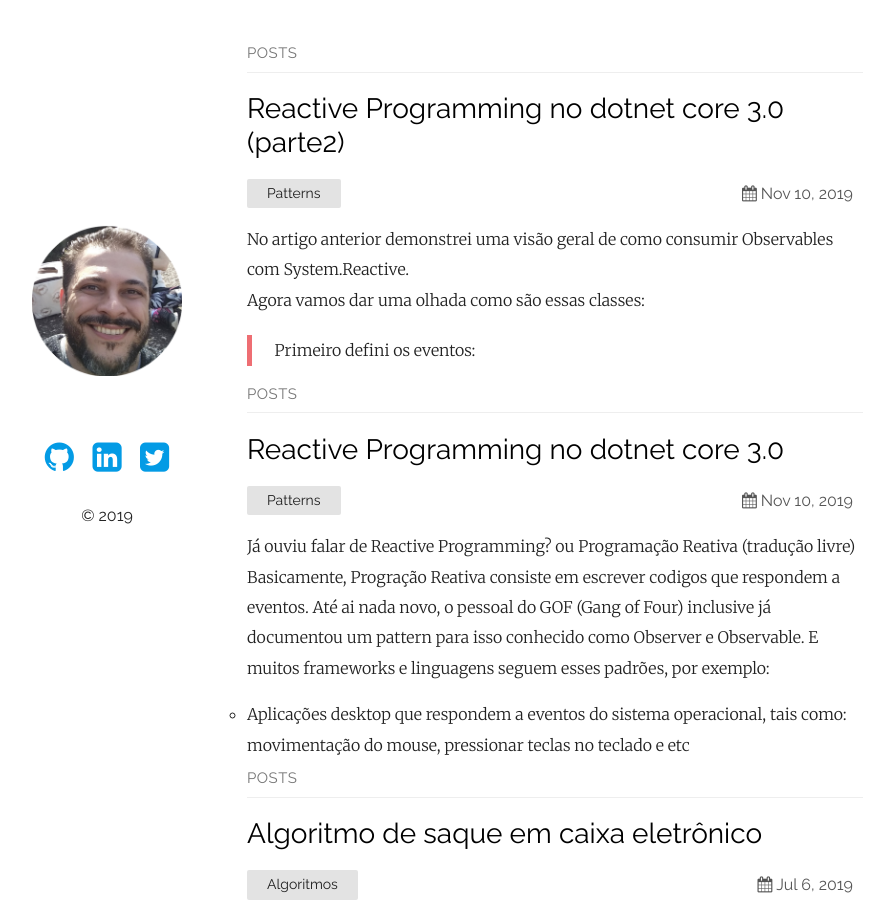
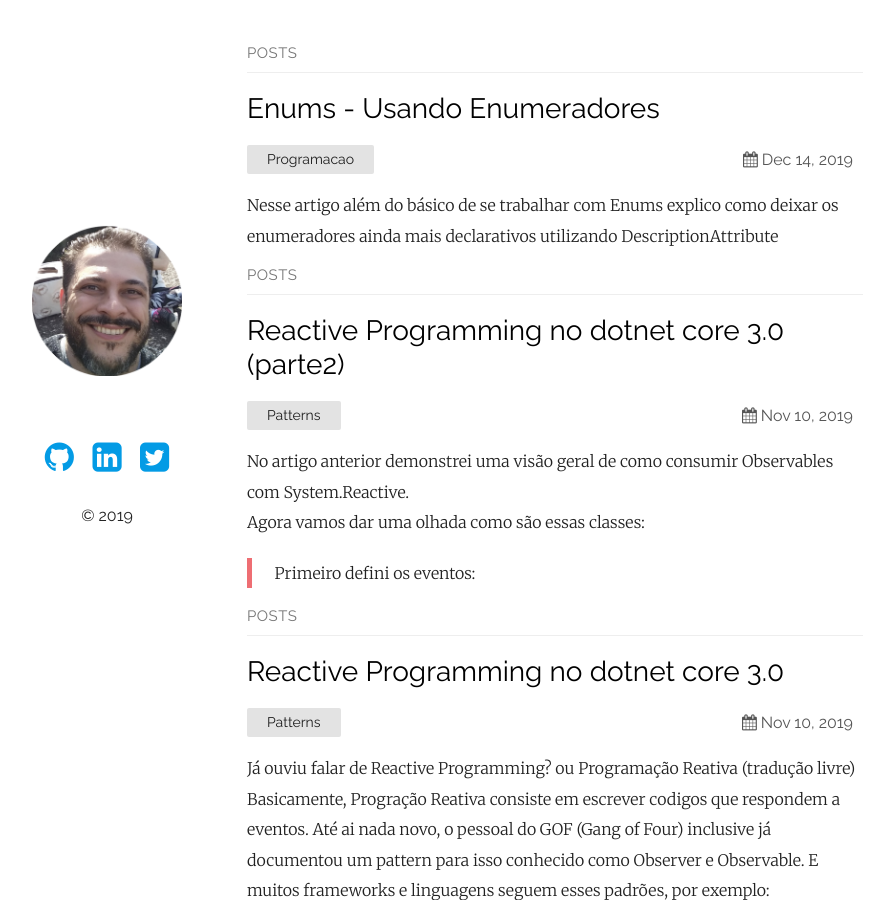
Before and after one commit to ricardovicentini/hardycode, a Jekyll site: the page built from index.md, in a window 1280 px wide and 900 px high. Shown: the whole window, without its empty margins (195-1089 px from the left). Built offline with Jekyll 4.4.1, drawn with Linux system fonts in a browser that asks for light colours; part of the change alters nothing that is shown.

Commit message:
falando sobre Enumeradores

````diff
--- a/_posts/2019-11-10-reactive-programming.markdown
+++ b/_posts/2019-11-10-reactive-programming.markdown
@@ -105,3 +105,4 @@ O jogo já acabou
 Veja que quando o time marca gol o juiz reage indicando qual time marcou, o time adversário reage pedindo para o pessoal não desanimar e o time que marcou comemora o gol, perceba que os comandos de inicio e de gol partiram do Frontend mas é no Backend que todas as reações acontecem, inclusive, como a regra do jogo é terminar a partir no primeiro gol marcado na sequência o juiz termina a partida e novamente os times reagem ao término da partida, o vencedor comemora, o perdedor expressa ressentimento e os demais comandos do front passam a ser ignorados pois o jogo foi encerrado.
 
 Então agora vamos conhecer o que acontece no Backend dessa aplicação
+vejá no próxmio artigo
--- /dev/null
+++ b/_posts/2019-12-14-programando-enums.markdown
@@ -0,0 +1,339 @@
+---
+layout: post
+title:  "Enums - Usando Enumeradores"
+date:   2019-12-14 09:00:00 -0300
+categories: Programacao
+---
+Nesse artigo além do básico de se trabalhar com Enums explico como deixar os enumeradores ainda mais declarativos utilizando DescriptionAttribute
+
+Um objeto Enum é um tipo de artefato de linguagens orientadas a objetos que permite padronizar valores com um determinado texto, como no exemplo abaixo:
+```c#
+public enum Perfil
+{
+    //Posto mais baixo do Exército brasileiro
+    Graduado = 1,
+    //É o primeiro nível dos oficiais do exército
+    Subalterno = 2,
+    //Nível acima dos subalternos
+    Itermediario = 3,
+    //São oficiais de nível superior em relação os demais níveis
+    Superior = 4,
+    //Classe mais alta do exército brasileiro
+    General = 5
+}
+```
+
+Sem enumeradores o código fica muito mais complexo e difícil de entender.
+Veja o exemplo abaixo, o perfil deve ser testado com seus respectivos códigos:
+```c#
+class Program
+{
+    private static int perfil;
+
+    static void Main(string[] args)
+    {
+        //Perfil 1 = Graduado - Posto mais baixo do Exército brasileiro
+        //Perfil 2 = Subalterno - É o primeiro nível dos oficiais do exercíto
+        //Perfil 3 = Intermediario - São oficiais de nível superior em relação os demais níveis
+        //Perfil 4 = Superior - São oficiais de nível superior em relação os demais níveis
+        //Perfil 5 = General - Classe mais alta do exército brasileiro
+
+        Console.WriteLine("Digite o código de sua patente");
+        int.TryParse(Console.ReadLine(),out perfil);
+
+        if (perfil == 1)
+        {
+            Console.WriteLine("Graduado - Posto mais baixo do Exército brasileiro");
+            return;
+        }
+        if (perfil == 2)
+        {
+            Console.WriteLine("Subalterno - É o primeiro nível dos oficiais do exercíto ");
+            return;
+        }
+        if (perfil == 3)
+        {
+            Console.WriteLine("Intermediario - São oficiais de nível superior em relação os demais níveis ");
+            return;
+        }
+        if (perfil == 4)
+        {
+            Console.WriteLine("Superior - São oficiais de nível superior em relação os demais níveis ");
+            return;
+        }
+        if (perfil == 5)
+        {
+            Console.WriteLine("General - Classe mais alta do exército brasileiro ");
+            return;
+        }
+
+        Console.WriteLine("Patente não reconhecida");
+        return;
+
+
+    }
+
+
+}
+```
+> Se não fosse pelos comentários o desenvolvedor não teria a mínima noção do que seriam esses códigos.
+> E pior, se o desenvolvedor precisar testar o perfil em outros arquivos e classes do programa ele terá que copiar os comentários para guiar futuros programadores que precisarem dar manutenção nesse código.
+
+Agora veja o mesmo código utilizando o enum:
+
+```c#
+public enum Perfil
+{
+    //Posto mais baixo do Exército brasileiro
+    Graduado = 1,
+    //É o primeiro nível dos oficiais do Exército
+    Subalterno = 2,
+    //Nível acima dos subalternos
+    Intermediario = 3,
+    //Sáo oficiais de nível superior em relação os demais níveis
+    Superior = 4,
+    //Classe mais alta do Exército brasileiro
+    General = 5
+}
+
+class Program
+{
+    private static Perfil perfil;
+
+    static void Main(string[] args)
+    {
+        Console.WriteLine("Digite o código de sua patente");
+        Enum.TryParse(Console.ReadLine(), out perfil);
+
+        if (perfil == Perfil.Graduado)
+        {
+            Console.WriteLine("Graduado - Posto mais baixo do Exército brasileiro");
+            return;
+        }
+        if (perfil == Perfil.Subalterno)
+        {
+            Console.WriteLine("Subalterno - É o primeiro nível dos oficiais do exercíto ");
+            return;
+        }
+        if (perfil == Perfil.Intermediario)
+        {
+            Console.WriteLine("Intermediario - São oficiais de nível superior em relação os demais níveis ");
+            return;
+        }
+        if (perfil == Perfil.Superior)
+        {
+            Console.WriteLine("Superior - São oficiais de nível superior em relação os demais níveis ");
+            return;
+        }
+        if (perfil == Perfil.General)
+        {
+            Console.WriteLine("General - Classe mais alta do exército brasileiro ");
+            return;
+        }
+
+        Console.WriteLine("Patente não reconhecida");
+        return;
+
+    }
+```
+
+> O código é praticamente o mesmo, apenas foi substituido nas linhas 17 e 22 a utilização do enum Perfil para fazer a leitura do código de patente digitado.
+> E as linhas que comparam o valor digitado com o perfil, linhas: 24, 29, 34, 39 e 44 que não mais usam números e sim a descrição de cada patente.
+
+Assim temos o benefício de tornar o código mais fácil de entender para o desenvolvedor que precisar dar manutenção no código.
+
+## A classe Enum
+No exemplo anterior utilizamos a classe Enum para converter um número digitado em um objeto do tipo Perfil
+
+```c#
+Enum.TryParse(Console.ReadLine(), out perfil);
+```
+
+Além dessa possibilidade a classe *Enum*  disponibliza diversas funcionalidades para tratarmos com maior facilidade os enumeradores. Por exemplo:
+* GetNames() - Retorna um string array dos enumeradores
+* GetValues() - Retorna um Enum array dos enumeradores
+
+Esses são os principais, porém há outras funcionalidades que valem a pena serem conhecidas.
+
+Mas com o GetNames() por exemplo é possível listar todos os Enumeradores do enum Perfil:
+```c#
+private static StringBuilder ListarEnums()
+{
+    var stringBuilder = new StringBuilder();
+    foreach (var perfil in Enum.GetNames(typeof(PatenteV1.Perfil)))
+    {
+        stringBuilder.AppendLine(perfil);
+    }
+
+    return stringBuilder;
+}
+```
+
+O código completo desse exemplo:
+```c#
+public static class PatenteV1
+{
+    public enum Perfil
+    {
+        //Posto mais baixo do Exército brasileiro
+        Graduado = 1,
+        //É o primeiro nível dos oficiais do Exército
+        Subalterno = 2,
+        //Nível acima dos subalternos
+        Intermediario = 3,
+        //Sáo oficiais de nível superior em relação os demais níveis
+        Superior = 4,
+        //Classe mais alta do Exército brasileiro
+        General = 5
+    }
+}
+
+class Program
+{
+    static void Main(string[] args)
+    {
+        Console.WriteLine("Lista de perfis");
+
+        Console.WriteLine(ListarEnums());
+    }
+
+    private static StringBuilder ListarEnums()
+    {
+        var stringBuilder = new StringBuilder();
+        foreach (var perfil in Enum.GetNames(typeof(PatenteV1.Perfil)))
+        {
+            stringBuilder.AppendLine(perfil);
+        }
+
+        return stringBuilder;
+    }
+}
+```
+**E como resultado temos**
+
+Lista de perfis
+Graduado
+Subalterno
+Intermediario
+Superior
+General
+
+# Enums com Atributo Description
+---
+Agora que você já sabe o que é um Enum vamos deixar os Enums ainda mais claros para o desenvolvedor e o código ainda mais simples utilizando DescriptionAttribute.
+No exemplo anterior criamos o enum assim:
+```c#
+public enum Perfil
+{
+    //Posto mais baixo do Exército brasileiro
+    Graduado = 1,
+    //É o primeiro nível dos oficiais do Exército
+    Subalterno = 2,
+    //Nível acima dos subalternos
+    Intermediario = 3,
+    //Sáo oficiais de nível superior em relação os demais níveis
+    Superior = 4,
+    //Classe mais alta do Exército brasileiro
+    General = 5
+}
+```
+O problema no código acima é que apesar dos niveis de perfil estarem bem descritos, o significado de cada nível ainda depende de comentário no código, por exemplo:
+> Graduado é o nível mais baixo do Exército
+O programdor só sabe disso porque está escrito no comentário
+Se solicitada uma tela para explicar o que é cada patente o programador teria que fazer exatamente como fizemos no exemplo anterior.
+Porém, podemos deixar essas explicações serem parte do código utilizando DescriptionAttribute do *namesapce* ComponentModel, conforme o exemplo abaixo:
+
+
+```c#
+using System.ComponentModel;
+public enum Perfil
+{
+
+    [Description("Posto mais baixo do Exército brasileiro ")]
+    Graduado = 1,
+    [Description("É o primeiro nível dos oficiais do Exército ")]
+    Subalterno = 2,
+    [Description("Nível acima dos subalternos")]
+    Intermediario = 3,
+    [Description("Sáo oficiais de nível superior em relação os demais níveis")]
+    Superior = 4,
+    [Description("Classe mais alta do Exército brasileiro")]
+    General = 5
+}
+```
+
+Note que as explicações deixaram de ser comentário e agora fazem parte do código, e através de uma função ExtensionMethod, podemos estender a classe Enum para receber um novo método chamado descrição, conforme abaixo:
+
+```c#
+public static class EnumExtensions
+{
+    public static string Descricao(this Enum enumRecebido)
+    {
+        var descriptionAttribute = enumRecebido.GetType()
+            .GetMember(enumRecebido.ToString())[0]
+            .GetCustomAttribute(typeof(DescriptionAttribute), false) as DescriptionAttribute;
+
+        return descriptionAttribute is null ? enumRecebido.ToString() : descriptionAttribute.Description;
+    }
+}
+```
+
+Com essa nova extension então podemos chamar o método *Descricao* em cada um dos enums, conforme abaixo:
+
+```c#
+ static void Main(string[] args)
+  {
+      Console.WriteLine(ListarDescricoesPerfis());
+  }
+
+  private static string ListarDescricoesPerfis()
+  {
+      var stringBuilder = new StringBuilder();
+      foreach (Perfil perfil in Enum.GetValues(typeof(Perfil)))
+      {
+          stringBuilder.AppendLine($"{perfil.ToString()} - {perfil.Descricao()}");
+      }
+
+      return stringBuilder.ToString();
+  }
+
+```
+
+Na linha 9 obtenho cada um dos perfis do enum Perfil, e na linha 11 concateno a nome do Perfil  "perfil.ToString()" e a descrição "perfil.Descricao()"
+e o resultado fica conforme abaixo:
+
+* Graduado - Posto mais baixo do Exército brasileiro
+* Subalterno - É o primeiro nível dos oficiais do Exército
+* Intermediario - Nível acima dos subalternos
+* Superior - Sáo oficiais de nível superior em relação os demais níveis
+* General - Classe mais alta do Exército brasileiro
+* Master - Master
+
+#### Entendendo a Extenision Method **"Descricao()"**
+---
+
+```c#
+public static class EnumExtensions
+{
+    public static string Descricao(this Enum enumRecebido)
+    {
+        var descriptionAttribute = enumRecebido.GetType()
+            .GetMember(enumRecebido.ToString())[0]
+            .GetCustomAttribute(typeof(DescriptionAttribute), false) as DescriptionAttribute;
+
+        return descriptionAttribute is null ? enumRecebido.ToString() : descriptionAttribute.Description;
+    }
+}
+```
+
+Note que na linha 3, o método descrição será injetado na classe Enum, então quando chamamos no exemplo anterior *"perfil.Descricao()"* o perfil será passado para essa função, na linha 5 através do GetType e GetMember obtemos o DescriptionAttribute e na linha 9 o description atribute do perfil recebido será retornado, e caso no enum não tenha sido declardo o DescritpionAttribute, será retornado o "enumRecebido.ToString()"
+
+#### Conclusão
+---
+
+Trabalhar com Enumeradores, simplifica a manutenção do código, pois torna ele fácil de entendeder!
+Utilizar DescriptionAttributes nos enumeradores torna o código ainda mais simples e tira a necessidade de comentar o siginificado de cada Enumerador, fazendo que o significado também seja parte do código fonte.
+
+Espero que tenham gostado!
+
+Baixe os exemplos do meu git em: [https://github.com/ricardovicentini/enums](https://github.com/ricardovicentini/enums)
````
